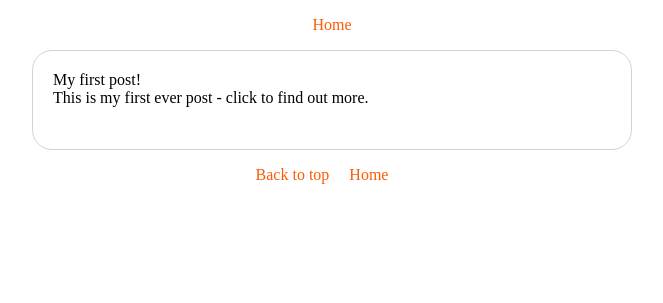
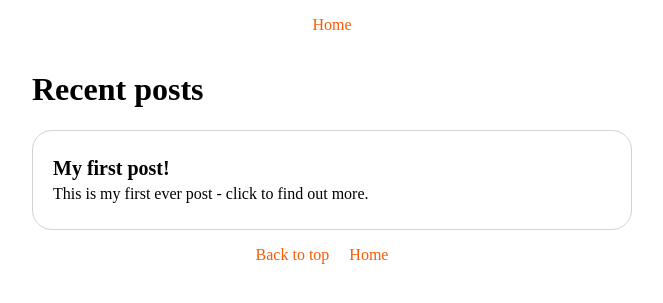
Before and after one commit to he1ias/he1ias.github.io, a Jekyll site: the page built from index.md, in a window 1280 px wide. Shown: the top 303 px of the page, without its empty margins (308-971 px from the left). Built offline with Jekyll 4.4.1, drawn with Linux system fonts in a browser that asks for light colours.

Commit message:
More commits

```diff
--- a/_layouts/home.html
+++ b/_layouts/home.html
@@ -4,12 +4,17 @@
 
 <div class = "container">
     <div class = "posts">
+        <h1>
+            Recent posts
+        </h1>
+
+
         {% for post in site.posts %}
-            <div class = "snippet">
+            <a class = "snippet" href = "{{ post.url }}">
                 <div class = "title">{{ post.title }}</div>
                 <div class = "blurb">{{ post.blurb }}</div>
                 <img src = "{{ post.img }}">
-            </div>
+            </a>
         {% endfor %}
     </div>
 </div>
--- a/assets/css/theme.css
+++ b/assets/css/theme.css
@@ -39,11 +39,20 @@ a:hover { text-decoration: underline; }
     border: 1px solid lightgrey;
     border-radius: 20px;
     padding: 20px;
+    display: flex;
+    justify-content: center;
+    flex-direction: column;
+    color: black;
+    cursor: pointer;
 }
 
-.snippet.title {
+.snippet:hover { text-decoration: none; }
+.snippet:visited { color: black; }
+
+.snippet .title {
     font-weight: bold;
-    font-size: 40px;
+    margin-bottom: 5px;
+    font-size: 20px;
 }
 
 /*
```
Also changed, not shown: 2 other files.
